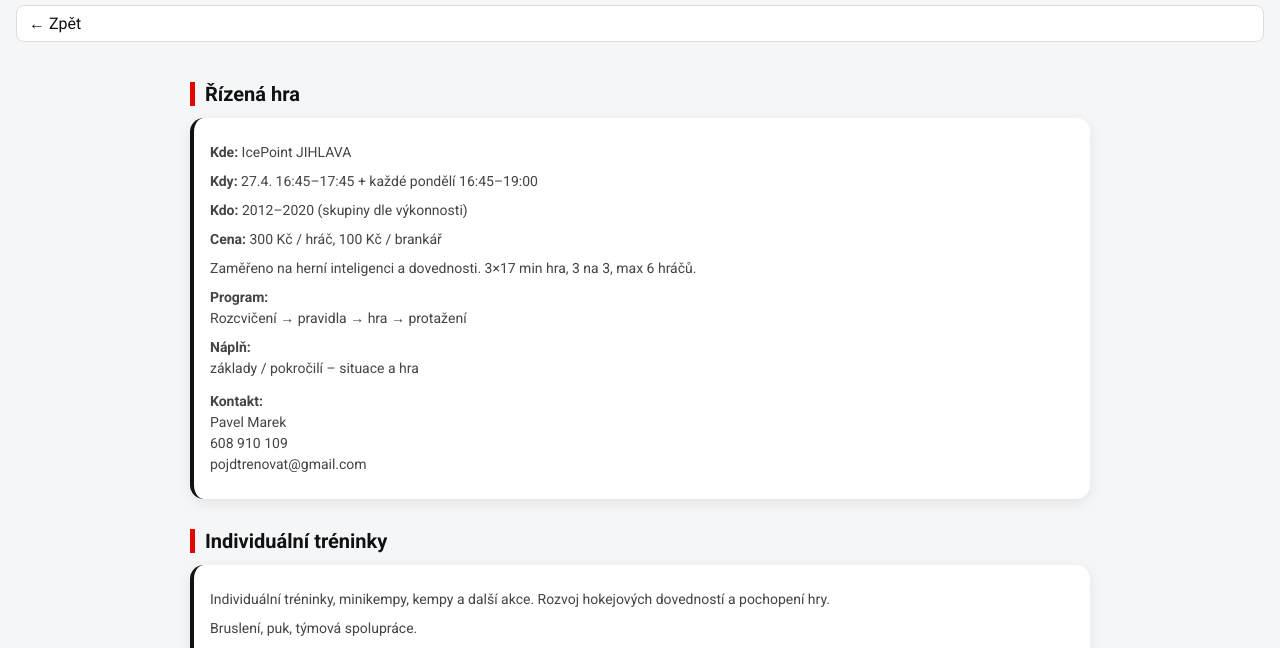
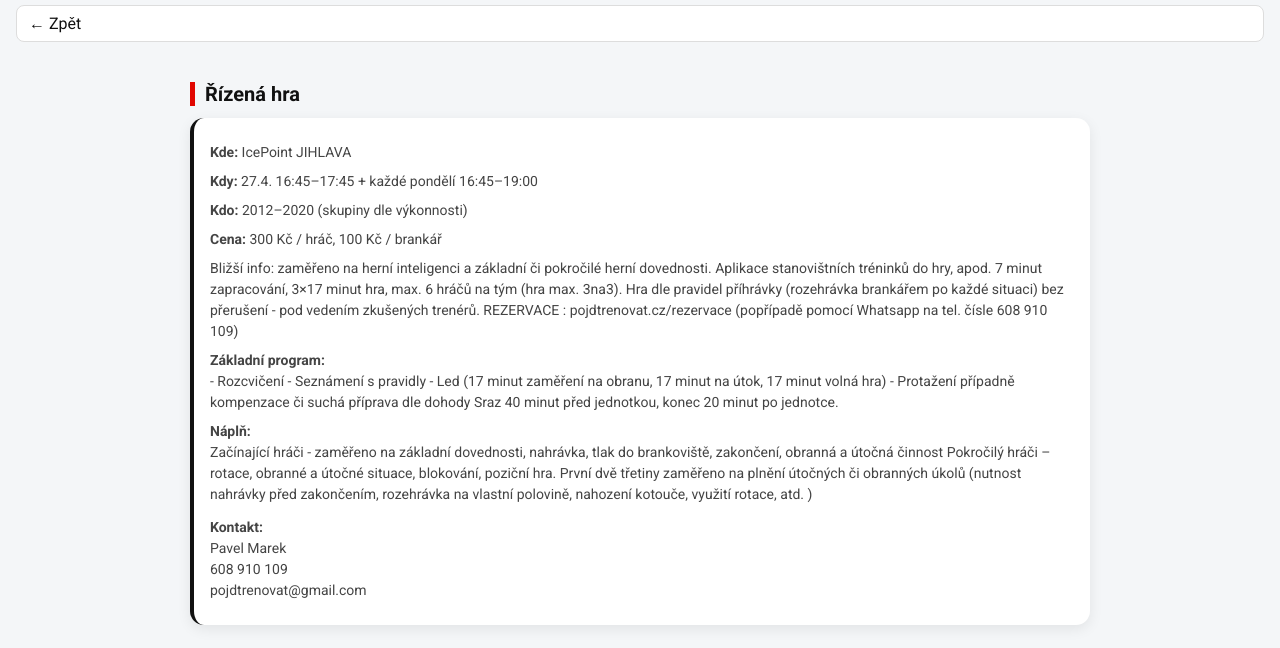
Before and after one commit to HonzaDl/pojdtrenovat, a website: page akce_na_lede.html in a window 1280 px wide. Shown: the part 82-730 px from the top of the page. Drawn offline with Linux system fonts and the light colour scheme.

Commit message:
Update akce_na_lede.html

```diff
--- a/akce_na_lede.html
+++ b/akce_na_lede.html
@@ -104,18 +104,25 @@ h2{
     <p><b>Cena:</b> 300 Kč / hráč, 100 Kč / brankář</p>
 
     <p>
-      Zaměřeno na herní inteligenci a dovednosti.
-      3×17 min hra, 3 na 3, max 6 hráčů.
+      Bližší info: zaměřeno na herní inteligenci a základní či pokročilé herní dovednosti. Aplikace stanovištních tréninků do hry, apod.
+      7 minut zapracování, 3×17 minut hra, max. 6 hráčů na tým (hra max. 3na3). Hra dle pravidel příhrávky (rozehrávka brankářem po každé situaci) bez přerušení - pod vedením zkušených trenérů.
+      REZERVACE : pojdtrenovat.cz/rezervace (popřípadě pomocí Whatsapp na tel. čísle 608 910 109)
     </p>
 
     <p>
-      <b>Program:</b><br>
-      Rozcvičení → pravidla → hra → protažení
+      <b>Základní program:</b><br>
+      - Rozcvičení
+      - Seznámení s pravidly
+      - Led (17 minut zaměření na obranu, 17 minut na útok, 17 minut volná hra)
+      - Protažení případně kompenzace či suchá příprava dle dohody
+
+      Sraz 40 minut před jednotkou, konec 20 minut po jednotce.
     </p>
 
     <p>
       <b>Náplň:</b><br>
-      základy / pokročilí – situace a hra
+      Začínající hráči - zaměřeno na základní dovednosti, nahrávka, tlak do brankoviště, zakončení, obranná a útočná činnost
+      Pokročilý hráči – rotace, obranné a útočné situace, blokování, poziční hra. První dvě třetiny zaměřeno na plnění útočných či obranných úkolů (nutnost nahrávky před zakončením, rozehrávka na vlastní polovině, nahození kotouče, využití rotace, atd. )
     </p>
 
     <p style="margin-top:12px;">
@@ -137,8 +144,7 @@ h2{
   <div class="odkaz">
 
     <p>
-      Individuální tréninky, minikempy, kempy a další akce.
-      Rozvoj hokejových dovedností a pochopení hry.
+      Individuální tréninky, minikempy, kempy a další akce. Tréninky na ledové ploše jsou příležitostí k intenzivnímu rozvoji hokejových dovedností a korekce a správné pochopení hry a tréninkových návyků. Zaměřujeme se na techniku bruslení, práci s pukem a týmovou spolupráci.
     </p>
 
     <p>
```
